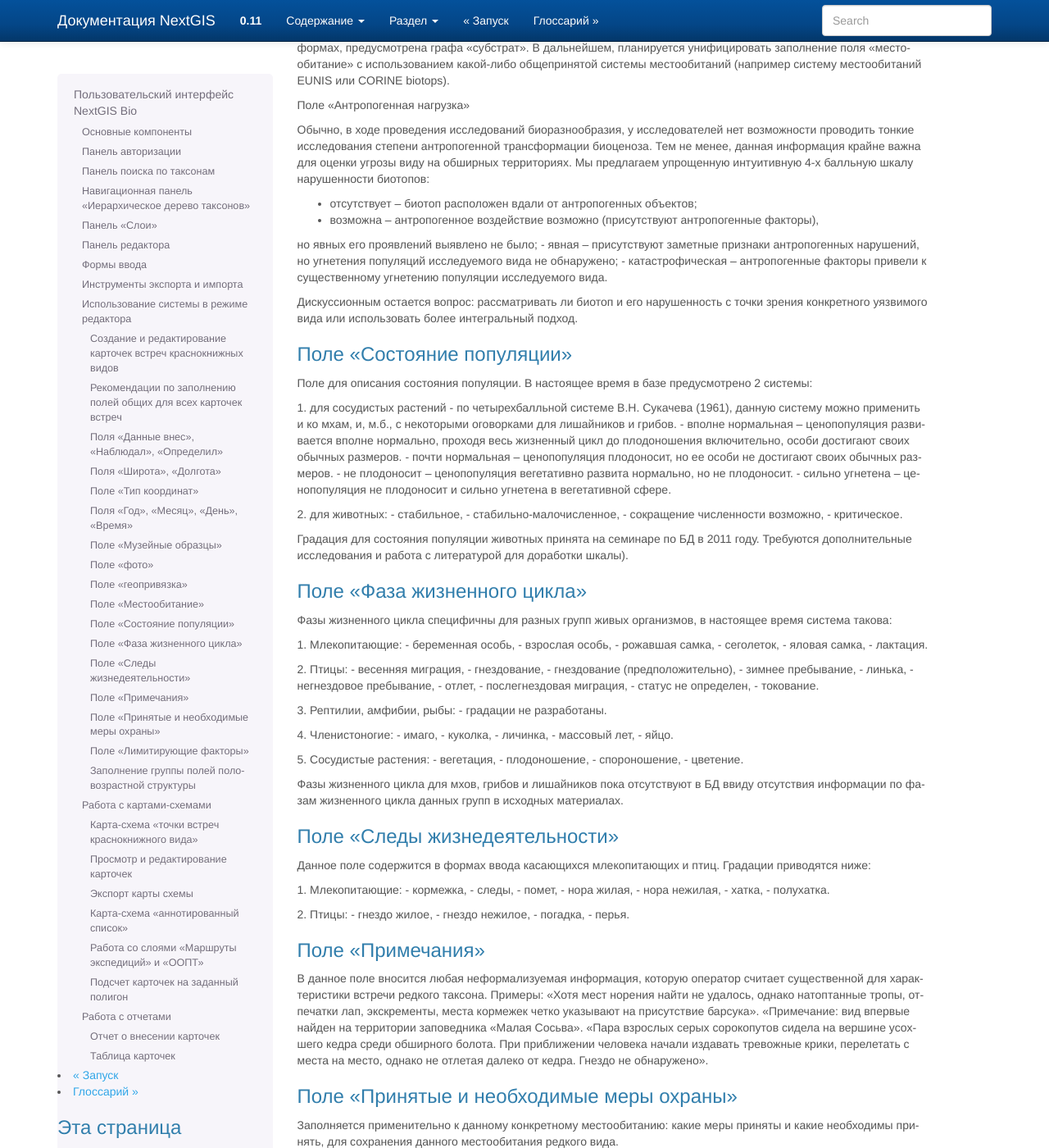
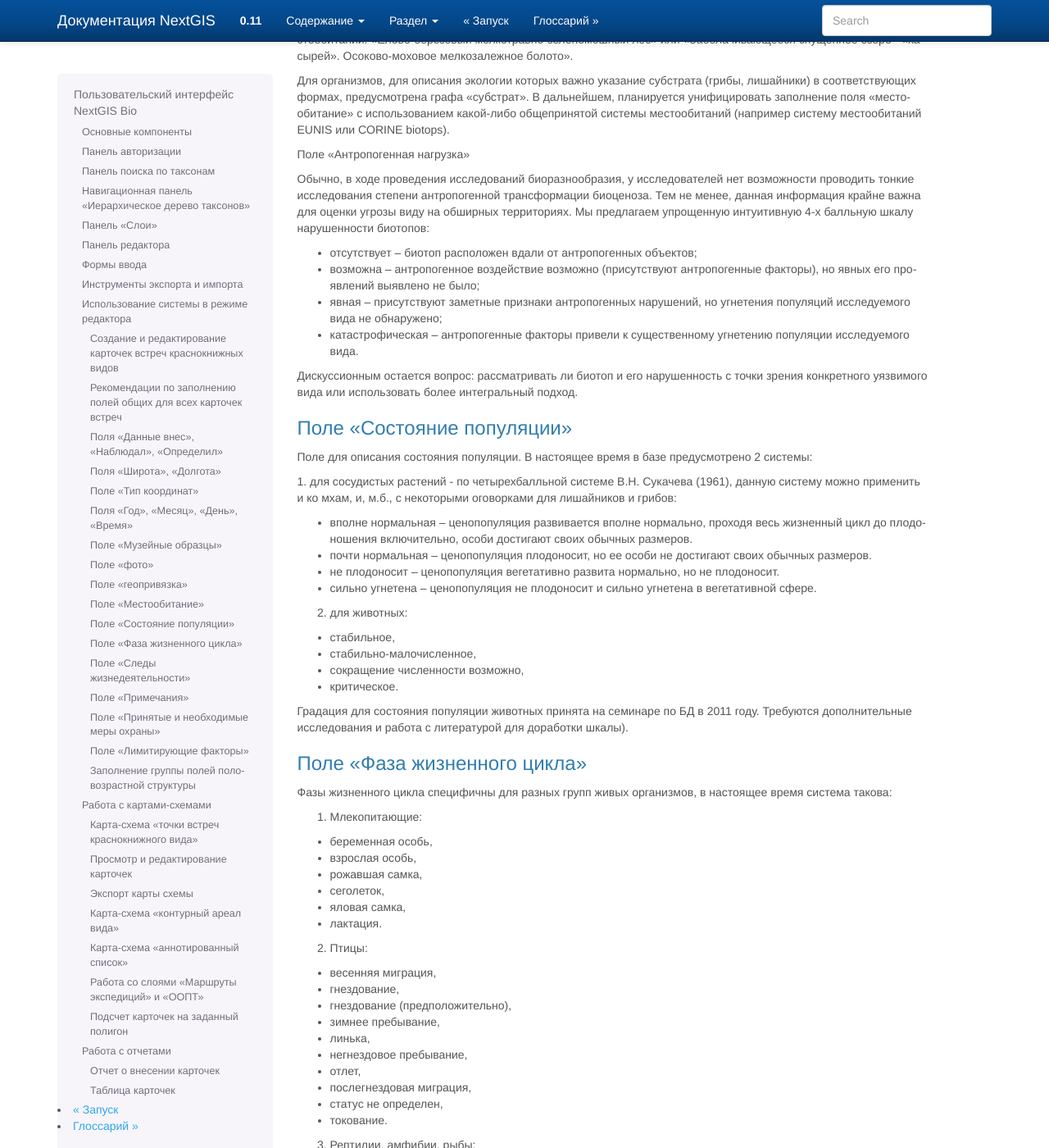
Before and after one commit to isabella232/docs_ngbio, a Sphinx documentation site: the page built from source/ui.rst, in a window 1280 px wide and 1400 px high, scrolled down 6362 px. Shown: the whole window at 82% size. Built offline with Sphinx 7.4.7, drawn with Linux system fonts in a browser that asks for light colours; formulas are drawn with MathJax 3; some of the changed text lies outside the part shown.

```diff
--- a/source/ui.rst
+++ b/source/ui.rst
@@ -78,8 +78,9 @@
 
 - карточки наблюдений - автоматически генерируемая по запросу из БД карта-схема точек встреч краснокнижных видов.
 - контурный ареал вида - автоматически генерируемая по запросу из БД карта-схема ключевых участков,
-для которых искомые таксоны указаны в таблице «аннотированные списки».
-- квадраты - схема расположения всех квадратов картографической сетки с указанием номера квадрата и всех ключевых участков, в которые он входит.
+  для которых искомые таксоны указаны в таблице «аннотированные списки».
+- квадраты - схема расположения всех квадратов картографической сетки с указанием номера квадрата
+  и всех ключевых участков, в которые он входит.
 - ООПТ - слой границ ООПТ предоставленный Департаментом экологии ХМАО.
 
 .. figure:: _static/ui_maps_layers.png
@@ -94,10 +95,10 @@
 Панель редактора служит для:
 
 - создания посредством соответствующих форм ввода новых карточек встреч краснокнижных
-видов (см. раздел «Формы ввода»).
+  видов (см. раздел «Формы ввода»).
 - редактирования аннотированных списков видов.
 - экспорта результатов поиска по БД в текстовые и шейп-файлы для последующего анализа
-с использованием стороннего ПО (QGIS, ArcGIS, MapInfo и др.).
+  с использованием стороннего ПО (QGIS, ArcGIS, MapInfo и др.).
 
 
 Формы ввода
@@ -207,17 +208,18 @@
 
 - «GPS» - наиболее точные координаты, измеренные на местности с помощью навигационного прибора с точностью 5-25 м.
 - «карта» - координаты снятые с карты или пространственно привязанного космического снимка
-(в случае, когда координаты в источнике информации отсутствуют, а есть только текстовая
-географическая привязка к географическом объекту). Точность этих координат варьирует в
-пределах 1-5 км (редко больше).
+  (в случае, когда координаты в источнике информации отсутствуют, а есть только текстовая
+  географическая привязка к географическом объекту). Точность этих координат варьирует в
+  пределах 1-5 км (редко больше).
 - «центроид» - данный тип координат был введен, чтобы не потерять данные, которые не имеют
-корректной географической привязки. Например, если в источнике говорится, что вид был найден
-на территории Кондинского района, без каких либо уточнений, то в базу вводятся координаты географического центра данного района.
+  корректной географической привязки. Например, если в источнике говорится, что вид был найден
+  на территории Кондинского района, без каких либо уточнений, то в базу вводятся координаты географического центра данного района.
 
 Поля «Год», «Месяц», «День», «Время»
 ~~~~~~~~~~~~~~~~~~~~~~~~~~~~~~~~~~~~
 
 Вводятся с клавиатуры, при этом на поля наложен ряд ограничений:
+
 - Год: допустимы годы начиная с 1900,
 - Месяц: месяцы в диапазоне от 1 до 12,
 - День: диапазон от 1 до 31,
@@ -272,11 +274,11 @@
 
 - отсутствует – биотоп расположен вдали от антропогенных объектов;
 - возможна – антропогенное воздействие возможно (присутствуют антропогенные факторы),
-но явных его проявлений выявлено не было;
+  но явных его проявлений выявлено не было;
 - явная – присутствуют заметные признаки антропогенных нарушений, но угнетения популяций
-исследуемого вида не обнаружено;
+  исследуемого вида не обнаружено;
 - катастрофическая – антропогенные факторы привели к существенному угнетению популяции
-исследуемого вида.
+  исследуемого вида.
 
 Дискуссионным остается вопрос: рассматривать ли биотоп и его нарушенность с точки зрения
 конкретного уязвимого вида или использовать более интегральный подход.
@@ -286,13 +288,17 @@
 
 Поле для описания состояния популяции. В настоящее время в базе предусмотрено 2 системы:
 
-1. для сосудистых растений - по четырехбалльной системе В.Н. Сукачева (1961), данную систему можно применить и ко мхам, и, м.б., с некоторыми оговорками для лишайников и грибов.
-- вполне нормальная – ценопопуляция развивается вполне нормально, проходя весь жизненный цикл до плодоношения включительно, особи достигают своих обычных размеров.
+1. для сосудистых растений - по четырехбалльной системе В.Н. Сукачева (1961), данную систему
+можно применить и ко мхам, и, м.б., с некоторыми оговорками для лишайников и грибов:
+
+- вполне нормальная – ценопопуляция развивается вполне нормально, проходя весь жизненный цикл
+  до плодоношения включительно, особи достигают своих обычных размеров.
 - почти нормальная – ценопопуляция плодоносит, но ее особи не достигают своих обычных размеров.
 - не плодоносит – ценопопуляция вегетативно развита нормально, но не плодоносит.
 - сильно угнетена – ценопопуляция не плодоносит и сильно угнетена в вегетативной сфере.
 
 2. для животных:
+
 - стабильное,
 - стабильно-малочисленное,
 - сокращение численности возможно,
@@ -306,6 +312,7 @@
 Фазы жизненного цикла специфичны для разных групп живых организмов, в настоящее время система такова:
 
 1. Млекопитающие:
+
 - беременная особь,
 - взрослая особь,
 - рожавшая самка,
@@ -314,6 +321,7 @@
 - лактация.
 
 2. Птицы:
+
 - весенняя миграция,
 - гнездование,
 - гнездование (предположительно),
@@ -326,9 +334,11 @@
 - токование.
 
 3. Рептилии, амфибии, рыбы:
+
 - градации не разработаны.
 
 4. Членистоногие:
+
 - имаго,
 - куколка,
 - личинка,
@@ -336,6 +346,7 @@
 - яйцо.
 
 5. Сосудистые растения:
+
 - вегетация,
 - плодоношение,
 - спороношение,
@@ -349,6 +360,7 @@
 Данное поле содержится в формах ввода касающихся млекопитающих и птиц. Градации приводятся ниже:
 
 1. Млекопитающие:
+
 - кормежка,
 - следы,
 - помет,
@@ -358,6 +370,7 @@
 - полухатка.
 
 2. Птицы:
+
 - гнездо жилое,
 - гнездо нежилое,
 - погадка,
@@ -403,12 +416,15 @@
 
 1. Количество - абсолютное количество особей.
 
-2. Количество (баллы) - Для быстрого и уверенного определения количественного присутствия вида на площадке, в случае отсутствия возможности прямого подсчета особей. Изначально была попытка использовать шкалу Друде, но это вызвало затруднения у пользователей, к тому же, эта шкала не очень применима для редких видов. Разработана упрощенная четырехбалльная шкала со следующими градациями:
+2. Количество (баллы) - для быстрого и уверенного определения количественного присутствия вида на площадке, в случае отсутствия возможности прямого подсчета особей. Изначально была попытка использовать шкалу Друде, но это вызвало затруднения у пользователей, к тому же, эта шкала не очень применима для редких видов. Разработана упрощенная четырехбалльная шкала со следующими градациями:
 
 - единственный экземпляр – найдена единственная особь вида.
-- разрозненные особи – на площадке найдено более одной особи, растения возможно обнаружить лишь при очень тщательном осмотре площадки.
-- локальное сообщество – растения данного вида заметны на площадке даже без тщательного поиска, но не составляют существенного процента проективного покрытия (<5%).
-- ценозообразующий вид – проективное покрытие вида более 5%, кроме того, растения данного вида регулярно попадаются за пределами площадки, на б.м. обширных площадях.
+- разрозненные особи – на площадке найдено более одной особи, растения возможно обнаружить
+  лишь при очень тщательном осмотре площадки.
+- локальное сообщество – растения данного вида заметны на площадке даже без тщательного поиска,
+  но не составляют существенного процента   проективного покрытия (<5%).
+- ценозообразующий вид – проективное покрытие вида более 5%, кроме того, растения данного вида
+  регулярно попадаются за пределами площадки, на б.м. обширных площадях.
 
 3. Площадь ценопопуляции - площадь в квадратных метрах.
 
@@ -472,6 +488,7 @@
 от экспорта в формат CSV, при экспорте в шейп-файл, будут экспортированы не все записи, а лишь те, у которых были заполнены поля широта/долгота.
 
 Карта-схема «контурный ареал вида»
+~~~~~~~~~~~~~~~~~~~~~~~~~~~~~~~~~~
 
 Схема контурного ареала вида автоматически генерируется из БД при выборе вида пользователем на
 навигационной панели дерева таксонов или посредством панели поиска по таксонам (:numref:`ngbio_map_betula_area`).
@@ -561,7 +578,7 @@
    :name: wms_layers_001
    :align: center
 
-   Внешний вид файла с настройками слоев "Маршруты экспедиций" и "ООПТ"
+   Внешний вид файла с настройками слоев "Маршруты экспедиций" и "ООПТ".
 
 Предварительно слои должны быть загружены в веб-ГИС и настроено их отображение. После осуществления предварительных настроек
 слои будут доступны в системе NextGIS Bio (:numref:`wms_layers_002`, :numref:`wms_layers_003`).
@@ -570,13 +587,13 @@
    :name: wms_layers_002
    :align: center
 
-   Внешний вид страницы с включенным слоем "Маршруты экспедиций"
+   Внешний вид страницы с включенным слоем "Маршруты экспедиций".
 
 .. figure:: _static/wms_layers/003.png
    :name: wms_layers_003
    :align: center
 
-   Внешний вид страницы с включенным слоем "ООПТ"
+   Внешний вид страницы с включенным слоем "ООПТ".
 
 
 Подсчет карточек на заданный полигон
@@ -588,7 +605,7 @@
    :name: cards_polygon_001
    :align: center
 
-   Инструмент для подсчета карточек на заданном полигоне
+   Инструмент для подсчета карточек на заданном полигоне.
 
 После щелчка левой кнопкой мыши по иконке инструмента отображается окно, содержащее кнопку для
 выбора файла в формате GeoJSON, который должен содержать полигон для осуществления расчета (:numref:`cards_polygon_002`).
@@ -597,7 +614,7 @@
    :name: cards_polygon_002
    :align: center
 
-   Окно выбора файла для загрузки целевого полигона
+   Окно выбора файла для загрузки целевого полигона.
 
 Основные требования к файлу:
 
@@ -612,7 +629,7 @@
    :name: cards_polygon_003
    :align: center
 
-   Пример отображения загруженного полигона и окна с результатами расчета (пояснения см. в тексте)
+   Пример отображения загруженного полигона и окна с результатами расчета (пояснения см. в тексте).
 
 При изменении набора отображаемых таксонов возникает необходимость пересчета количества карточек внутри загруженного полигона.
 Для этого необходимо кликнуть левой кнопкой мыши по кнопке-ссылке "Пересчитать" и система осуществит перерасчет с учетом актуального
@@ -631,7 +648,7 @@
    :name: reports_added_cards_001
    :align: center
 
-   Пункт меню для доступа к отчету о внесении карточек
+   Пункт меню для доступа к отчету о внесении карточек.
 
 После нажатия на пункт меню "Внесение карточек" пользователь перенаправляется на страницу отчета (:numref:`reports_added_cards_002`).
 
@@ -639,7 +656,7 @@
    :name: reports_added_cards_002
    :align: center
 
-   Внешний вид страницы отчета о внесении карточек
+   Внешний вид страницы отчета о внесении карточек.
 
 Страница состоит из следующих структурных частей:
 
@@ -659,7 +676,7 @@
    :name: reports_cards_table_001
    :align: center
 
-   Пункт меню для доступа к таблице карточек
+   Пункт меню для доступа к таблице карточек.
 
 Внешний вид страницы "Таблица карточек" представлен на рисунке ниже (:numref:`reports_cards_table_002`).
 
@@ -667,7 +684,7 @@
    :name: reports_cards_table_002
    :align: center
 
-   Внешний вид страницы "Таблица карточек"
+   Внешний вид страницы "Таблица карточек".
 
 Страница состоит из следующих частей:
 
@@ -683,4 +700,4 @@
    :name: reports_cards_table_003
    :align: center
 
-   Внешний вид файла .pdf, содержащего карточку объекта
+   Внешний вид файла .pdf, содержащего карточку объекта.
```
Also changed, not shown: source/install.rst (+10 -10 lines).
